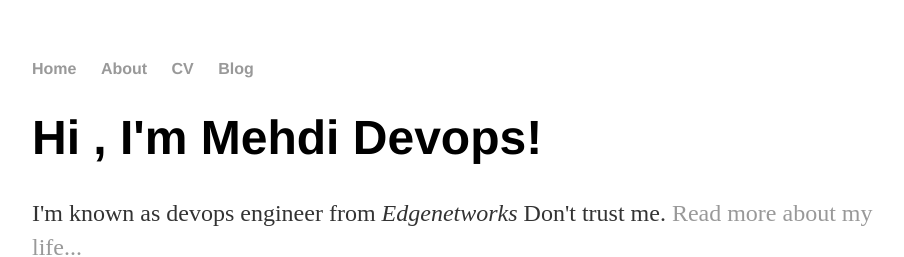
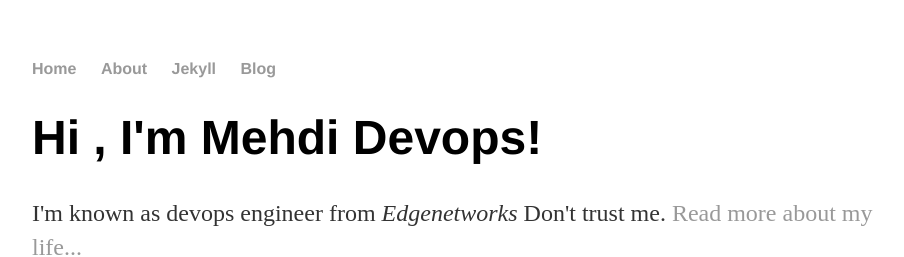
Before and after one commit to mehdidevops/mehdidevops.github.io, a Jekyll site: the page built from index.html, in a window 1280 px wide. Shown: the top 257 px of the page, without its empty margins (160-1064 px from the left). Built offline with Jekyll 4.4.1, drawn with Linux system fonts in a browser that asks for light colours.

Commit message:
altered layout

```diff
--- a/_layouts/default.html
+++ b/_layouts/default.html
@@ -10,7 +10,7 @@
                         <ul>
                                 <li><a href="/">Home</a></li>
                                 <li><a href="/about">About</a></li>
-                                <li><a href="/cv">CV</a></li>
+                                <li><a href="/jekyll">Jekyll</a></li>
                                 <li><a href="/blog">Blog</a></li>
                         </ul>
                         </nav>
```
